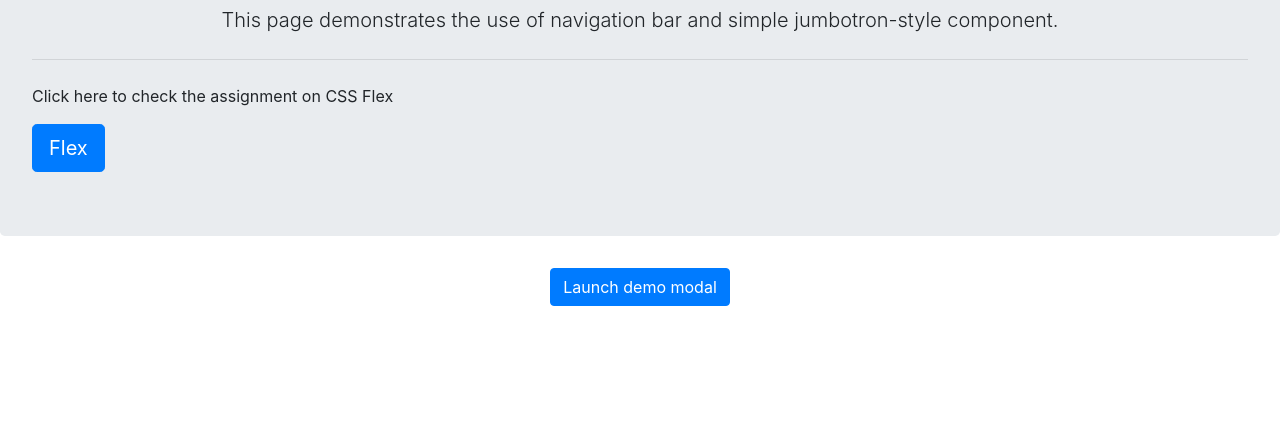
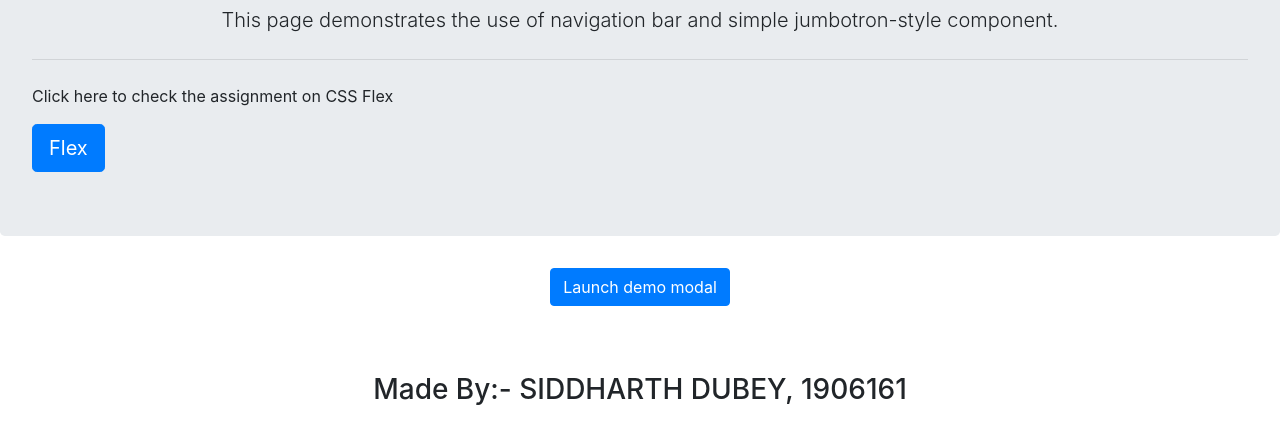
Before and after one commit to cr7sid/Bootstrap, a plain HTML site: page index.html in a window 1280 px wide. Shown: the part 219-662 px from the top of the page. Drawn offline with nearby package versions, Linux system fonts and the light colour scheme.

Commit message:
Update index.html

```diff
--- a/index.html
+++ b/index.html
@@ -67,6 +67,8 @@
       </div>
     </div>
 
+	<h3 style = "text-align:center"><br/><br/>Made By:- SIDDHARTH DUBEY, 1906161</h3>
+
     <script src="https://code.jquery.com/jquery-3.3.1.slim.min.js" integrity="sha384-q8i/X+965DzO0rT7abK41JStQIAqVgRVzpbzo5smXKp4YfRvH+8abtTE1Pi6jizo" crossorigin="anonymous"></script>
     <script src="https://cdnjs.cloudflare.com/ajax/libs/popper.js/1.14.7/umd/popper.min.js" integrity="sha384-UO2eT0CpHqdSJQ6hJty5KVphtPhzWj9WO1clHTMGa3JDZwrnQq4sF86dIHNDz0W1" crossorigin="anonymous"></script>
     <script src="https://stackpath.bootstrapcdn.com/bootstrap/4.3.1/js/bootstrap.min.js" integrity="sha384-JjSmVgyd0p3pXB1rRibZUAYoIIy6OrQ6VrjIEaFf/nJGzIxFDsf4x0xIM+B07jRM" crossorigin="anonymous"></script>
```
